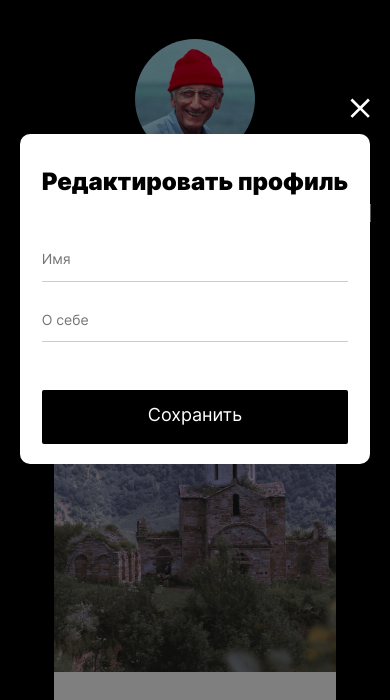
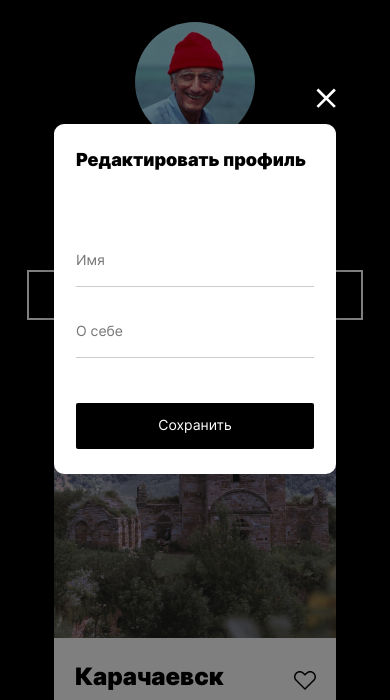
Before and after one commit to OksanaSorokina/mesto-project, a plain HTML site: page index.html in a window 390 px wide. Shown: the part 123-823 px from the top of the page. Drawn offline with Linux system fonts and the light colour scheme.

Commit message:
3 итерация

```diff
--- a/blocks/header/__logo/header__logo.css
+++ b/blocks/header/__logo/header__logo.css
@@ -10,7 +10,7 @@
   }
 }
 
-@media screen and (max-width: 320px) {
+@media screen and (max-width: 767px) {
     .header__logo {
       width: 104px;
       margin: 0 0 0 27px;
--- a/blocks/header/header.css
+++ b/blocks/header/header.css
@@ -9,7 +9,7 @@
     border-bottom: 1px solid rgba(84, 84, 84, 0.7);
 }
 
-@media screen and (max-width: 320px) {
+@media screen and (max-width: 767px) {
     .header {
       width: 100%;
       margin: 28px auto 0;
--- a/blocks/popup/__button/popup__button.css
+++ b/blocks/popup/__button/popup__button.css
@@ -1,4 +1,7 @@
 .popup__button {
+    max-width: 358px;
+    min-height: 46px;
+
     font-size: 18px;
     font-weight: 400;
     line-height: 1.2;
@@ -7,8 +10,8 @@
     background-color: #000;
     border: none;
     border-radius: 2px;
-    padding: 14px 0 18px;
     margin-top: 48px;
+    margin-bottom: 37px;
 
     cursor: pointer;
 }
@@ -17,11 +20,21 @@
     opacity: 0.8;
 }
 
-
-@media screen and (max-width: 320px) {
+@media screen and (max-width: 1023px) {
     .popup__button {
-        font-size: 14px;
-        margin-top: 45px;
-        padding: 14px 0;
+      max-width: 298px;
+      margin-bottom: 31px;
     }
 }
+
+
+
+@media screen and (max-width: 767px) {
+    .popup__button {
+      max-width: 238px;
+      min-height: 46px;
+      font-size: 14px;
+      margin-top: 45px;
+      margin-bottom: 25px;
+    }
+}
--- a/blocks/popup/__container/popup__container.css
+++ b/blocks/popup/__container/popup__container.css
@@ -1,8 +1,8 @@
 .popup__container {
-    max-width: 430px;
+    width: 430px;
     /*минимальная выcота, т.к. текста м.б. добавлено много*/
     min-height: 330px;
-    padding: 0 36px;
+    padding-left: 36px;
 
 
     background-color: #fff;
@@ -12,25 +12,23 @@
     /*спозиционировала родительский элемент, чтобы можно было задать
     абс.позиционирование элементам внутри контейнера */
     position: relative;
-
+    display: flex;
+    flex-direction: column;
+    box-sizing: border-box;
 }
 
 
-@media screen and (max-width: 1024px) {
+@media screen and (max-width: 1023px) {
     .popup__container {
-        padding: 0 29px;
+        width: 356px;
+        padding-left: 29px;
     }
 }
 
 @media screen and (max-width: 767px) {
     .popup__container {
-        padding: 0 22px;
+        width: 282px;
+        min-height: 322px;
+        padding-left: 22px;
     }
 }
-
-
-@media screen and (max-width: 320px) {
-    .popup__container {
-        max-width: 282px;
-    }
-}
--- a/blocks/popup/__form/popup__form.css
+++ b/blocks/popup/__form/popup__form.css
@@ -1,6 +1,13 @@
 .popup__form {
-  max-width: 358px;
+  /*максимальный размер задам элементам внутри формы*/
+  /*max-width: 358px;*/
   display: flex;
   flex-direction: column;
-  margin: 0;
+  margin-top: 54px;
 }
+
+@media screen and (max-width: 767px) {
+  .popup__form {
+    margin-top: 75px;
+  }
+}
--- a/blocks/popup/__input/popup__input.css
+++ b/blocks/popup/__input/popup__input.css
@@ -1,11 +1,13 @@
 .popup__input {
+    max-width: 358px;
+    height: 27px;
     font-family: "Inter", Arial, sans-serif;
     font-size: 14px;
     font-weight: 400;
     line-height: 1.2;
     color: #000;
     border: none;
-    border-bottom: 1px solid rgba(0, 0, 0, 0.2);
+    border-bottom: 1px solid rgba(0, 0, 0, .2);
     /*отступ до следующего инпута 30px*/
     margin-bottom: 30px;
     /*отступ от нижнего бордера до текста 13px*/
@@ -15,3 +17,17 @@
 .popup__input:last-of-type {
     margin-bottom: 0;
 }
+
+
+@media screen and (max-width: 1023px) {
+    .popup__input {
+      max-width: 298px;
+    }
+  }
+
+
+@media screen and (max-width: 767px) {
+    .popup__input {
+      max-width: 238px;
+    }
+  }
--- a/blocks/popup/__title/popup__title.css
+++ b/blocks/popup/__title/popup__title.css
@@ -2,14 +2,23 @@
     font-size: 24px;
     font-weight: 900;
     line-height: 1.2;
-    margin: 34px 0 54px;
+    margin: 34px 0 0;
+    padding: 0;
     color: #000;
 }
 
 
-@media screen and (max-width: 320px) {
+@media screen and (max-width: 1023px) {
+    .popup__title {
+        font-size: 21px;
+        margin-top: 30px;
+    }
+}
+
+
+@media screen and (max-width: 767px) {
     .popup__title {
         font-size: 18px;
-        margin: 25px 0 75px;
+        margin-top: 25px;
     }
 }
--- a/blocks/popup/popup.css
+++ b/blocks/popup/popup.css
@@ -2,21 +2,19 @@
     /*изначально попап не виден*/
     display: none;
 
-    /*позиционирую по центру элемент(модальное окно), которое будет внутри блока*/
+    /*позиционирую по центру экрана элемент(модальное окно), которое будет внутри блока*/
     /*display: flex; перенесла в popup_opened.css, по заданию
     через добавление/убирание этого модификатора появляется модальное окно*/
+    position:fixed;
+    top: 0;
+    left: 0;
+    right: 0;
+    bottom: 0;
+
+    /*позиционирую элементы внутри окна*/
     justify-content: center;
     align-items: center;
 
     /*добавляю полупрозрачный фон (затемнение экрана)*/
     background-color: rgba(0, 0, 0, 0.5);
-    width: 100%;
-    min-height: 100%;
-    /*благодаря min-height:100% блок «затемнение» обрел минимальную
-    высоту в 100% экрана*/
-
-    /*фиксирую затемнение*/
-    position:fixed;
-    top: 0;
-    left: 0;
 }
--- a/blocks/profile/__name/profile__name.css
+++ b/blocks/profile/__name/profile__name.css
@@ -13,7 +13,7 @@
   overflow: hidden;
 }
 
-@media screen and (max-width: 320px) {
+@media screen and (max-width: 767px) {
   .profile__name {
     font-size: 27px;
     line-height: auto;
--- a/blocks/profile/profile.css
+++ b/blocks/profile/profile.css
@@ -1,6 +1,5 @@
 .profile {
     display: grid;
-
     grid-template-columns: 120px 1fr 150px;
     gap: 30px;
 
@@ -12,7 +11,6 @@
 
 @media screen and (max-width: 1279px) {
     .profile {
-        margin: 40px auto 50px;
         display: flex;
         flex-direction: column;
         width: 100%;
```
Also changed, not shown: blocks/footer/footer.css (+1 -16 lines).
